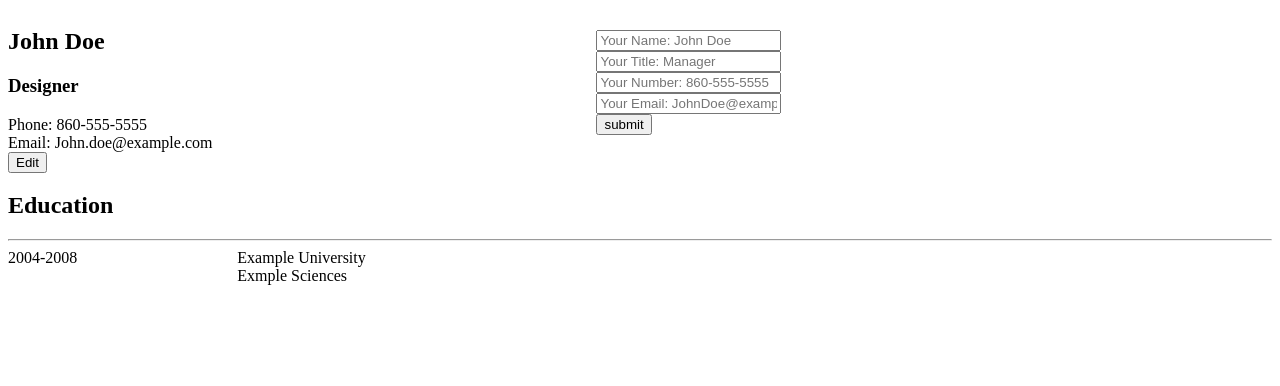
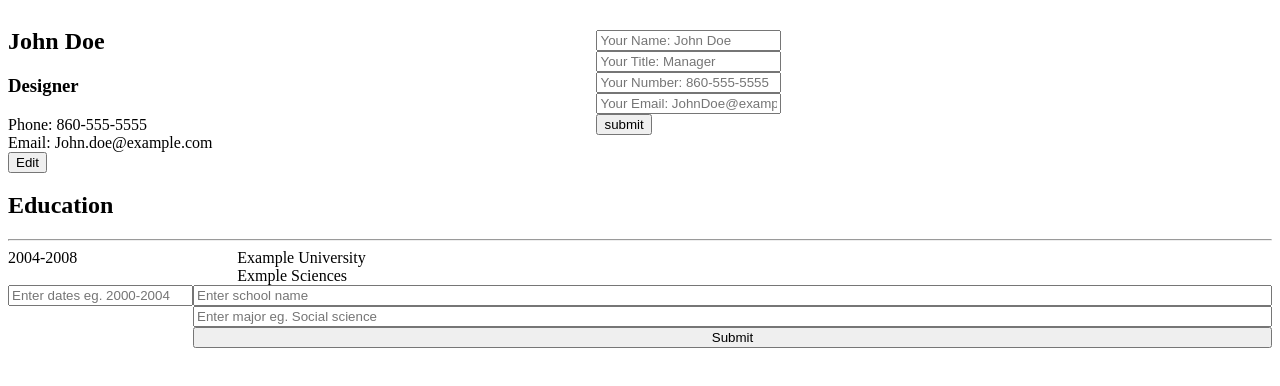
Before and after one commit to kmakai/Odin-cv-project, a React (Create React App) app: page / in a window 1280 px wide. Shown: the top 386 px of the page. Built offline with nearby package versions, Linux system fonts and the light colour scheme.

Commit message:
3 files modified

```diff
--- a/src/App.js
+++ b/src/App.js
@@ -90,6 +90,7 @@ class App extends Component {
           <hr />
           <div className="education-wrapper">
             <Education entries={entries} />
+            <EducationEdit />
           </div>
         </div>
       </div>
--- a/src/components/Education.js
+++ b/src/components/Education.js
@@ -18,7 +18,14 @@ class EducationEdit extends Component {
   }
 
   render() {
-    return <div></div>;
+    return <div>
+      <form className="edu-form">
+        <input type="text" placeholder="Enter dates eg. 2000-2004" id="edu-dates"/>
+        <input type="text" placeholder="Enter school name" id="edu-school" />
+        <input type="text" placeholder="Enter major eg. Social science" id="edu-major" />
+        <button type="submit">Submit</button>
+      </form>
+    </div>;
   }
 }
 
--- a/src/styles/edu.css
+++ b/src/styles/edu.css
@@ -17,3 +17,28 @@
 .entry div > span+span+span {
   grid-row: 2 / 3;
 }
+
+.edu-form {
+  display: grid;
+  grid-template-columns: auto 1fr;
+  grid-template-rows: 1fr 1fr 1fr;
+}
+
+#edu-dates {
+  grid-row: 1 / 2;
+}
+
+#edu-school {
+  grid-column: 2 / -1;
+  grid-row: 1 / 2;
+}
+
+#edu-major {
+  grid-column: 2 / -1;
+  grid-row: 2 / 3;
+}
+
+.edu-form button {
+  grid-column: 2 / -1;
+  grid-row: 3 / -1;
+}
```
